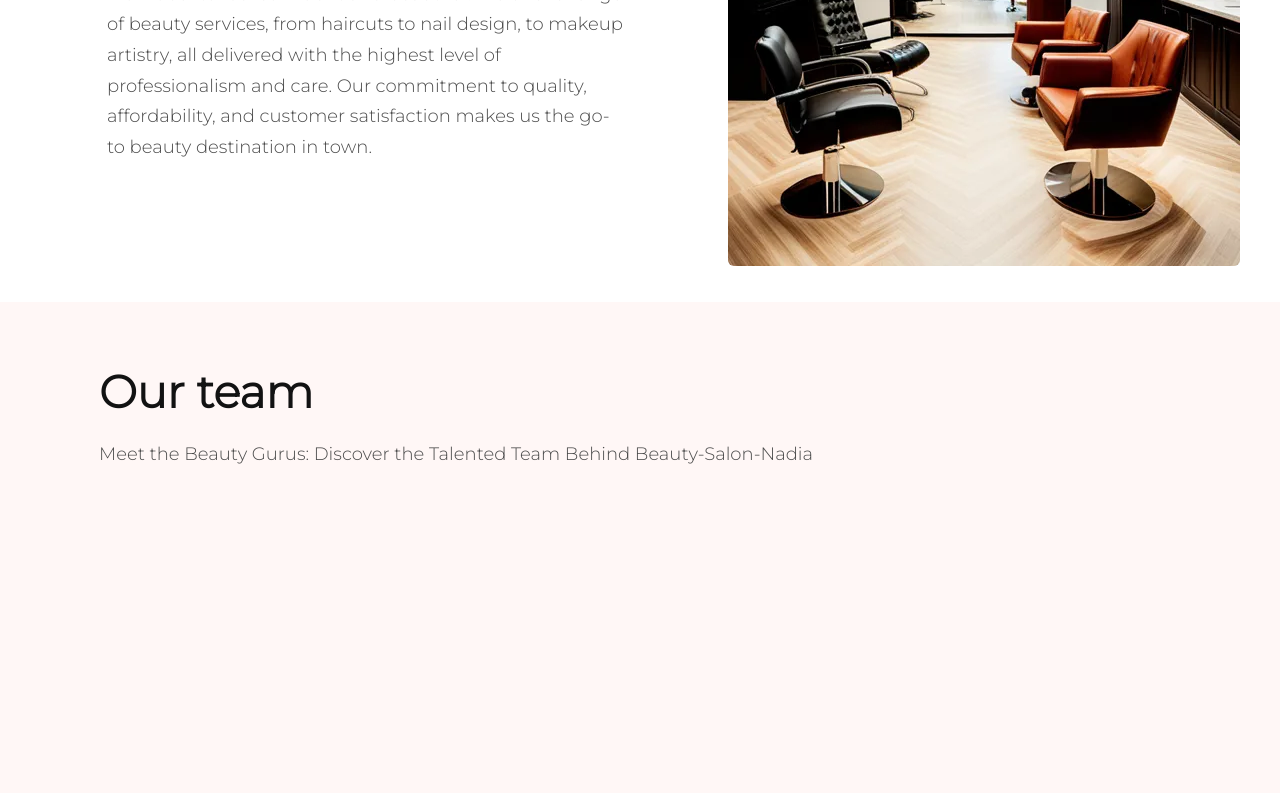
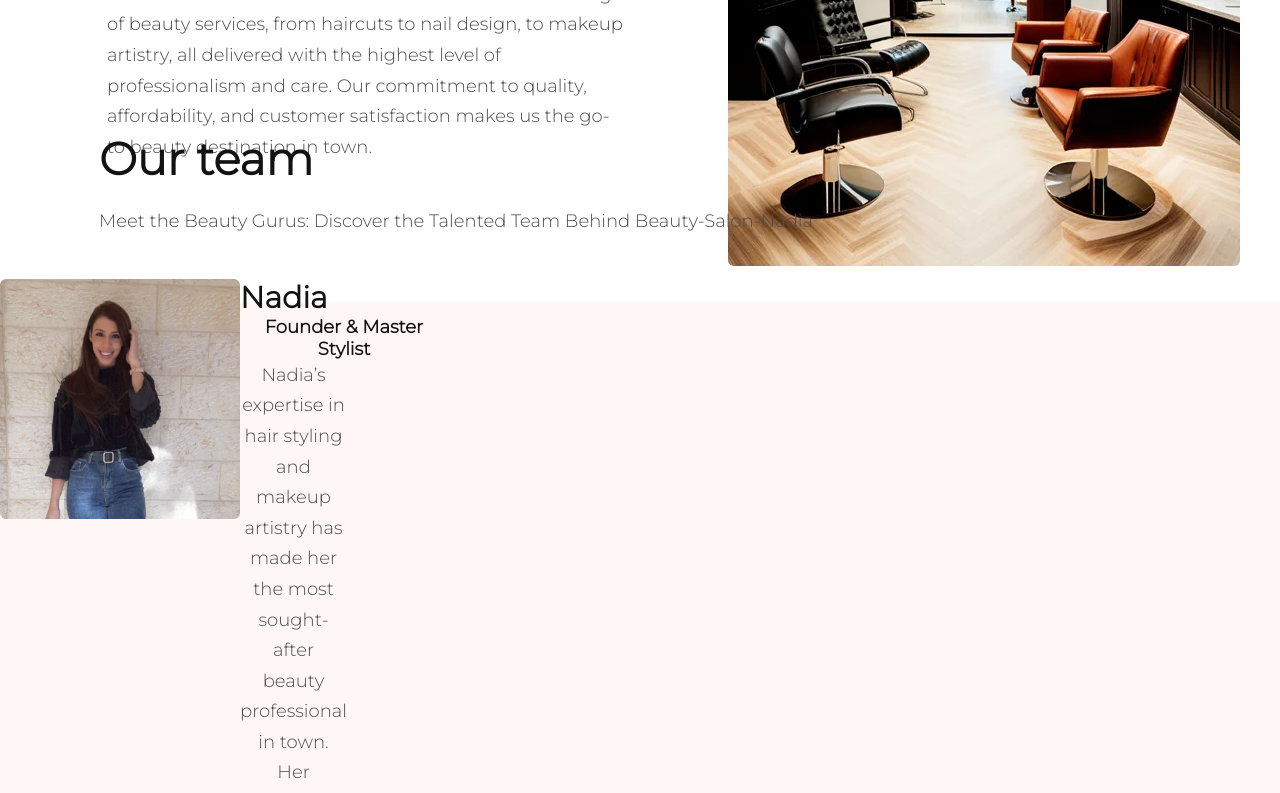
Before and after one commit to nadiahosisy/Beauty-Salon, a React (Vite) app: page /About in a window 1280 px wide. Shown: the part 380-1173 px from the top of the page. Built offline with nearby package versions, Linux system fonts and the light colour scheme.

Commit message:
added styled

```diff
--- a/src/components/services-components/about-component/OurTeam.jsx
+++ b/src/components/services-components/about-component/OurTeam.jsx
@@ -12,7 +12,18 @@ const OurTeam = () => {
       </div>
       <div className="description-main-div">
         <div className="left-description-div">
-          {/* <img src="./images/beauty-nadia.jpg"></img> */}
+          <img className="left-img" src="./images/beauty-nadia.jpg"></img>
+          <div className="container-text-div">
+            <h3 className="nadia-img">Nadia</h3>
+            <div className="founder-stylist-div">
+              <h3 className="founder-stylist-div">Founder & Master Stylist</h3>
+            </div>
+            <div className="left-text-div">
+              Nadia’s expertise in hair styling and makeup artistry has made her
+              the most sought-after beauty professional in town. Her warmth and
+              passion for beauty radiate in every service she provides.
+            </div>
+          </div>
         </div>
         <div className="right-description-div"></div>
       </div>
--- a/src/style/about-our-team-page.css
+++ b/src/style/about-our-team-page.css
@@ -21,6 +21,7 @@
   justify-content: center;
   align-items: center;
   background-color: #fff7f6;
+  flex-direction: column;
   width: 100%;
   height: 35rem;
   margin-top: 2rem;
@@ -29,7 +30,7 @@
   display: flex;
   flex-direction: column;
   margin-right: 23rem;
-  margin-bottom: 20rem;
+  margin-bottom: 2rem;
   flex-grow: 0;
   max-width: 100%;
   gap: 10px;
@@ -49,3 +50,49 @@
   padding-top: 10px;
   text-align: left;
 }
+.description-main-div {
+  display: flex;
+  max-width: 2000px;
+  justify-content: center;
+  align-items: center;
+  flex-direction: row;
+}
+.left-description-div {
+  display: flex;
+  margin-right: 52rem;
+  height: auto;
+  border: none;
+  border-radius: 0;
+  box-shadow: none;
+}
+.left-img {
+  width: 15rem;
+  height: 15rem;
+  border-radius: 6px 6px 6px 6px;
+}
+.nadia-img {
+  display: flex;
+  color: #121212;
+  font-size: 30px;
+  font-family: Monserat-ligth, sans-serif;
+}
+.container-text-div {
+  display: flex;
+  flex-direction: column;
+  align-items: start;
+  justify-content: start;
+}
+.founder-stylist-div {
+  color: #121212;
+  font-size: 18px;
+  font-family: Monserat-ligth, sans-serif;
+}
+.left-text-div {
+  display: flex;
+
+  font-family: Monserat-ligth, sans-serif;
+  color: #4d4d4d;
+  font-size: 18px;
+  max-width: 40%;
+  line-height: 1.7;
+}
```
